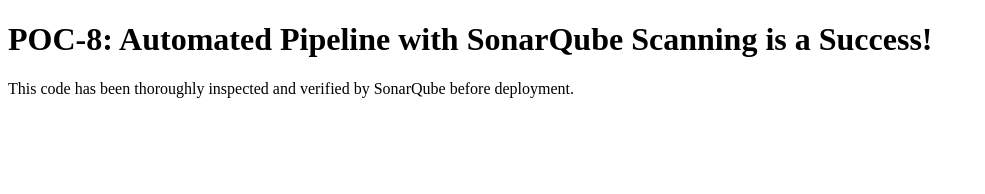
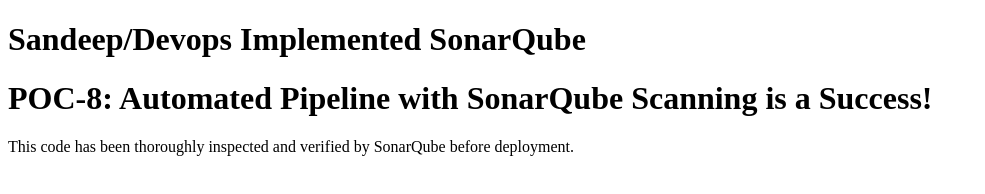
Before and after one commit to ManiSandeepDoradla/POC-8, a plain HTML site: page index.html in a window 1280 px wide. Shown: the whole page, without its empty margins (0-985 px from the left). Drawn offline with Linux system fonts and the light colour scheme.

Commit message:
Update index.html

```diff
--- a/index.html
+++ b/index.html
@@ -4,6 +4,7 @@
     <title>POC-8 Quality Gate</title>
 </head>
 <body>
+    <h1>Sandeep/Devops Implemented SonarQube</h1>
     <h1>POC-8: Automated Pipeline with SonarQube Scanning is a Success!</h1>
     <p>This code has been thoroughly inspected and verified by SonarQube before deployment.</p>
 </body>
```
